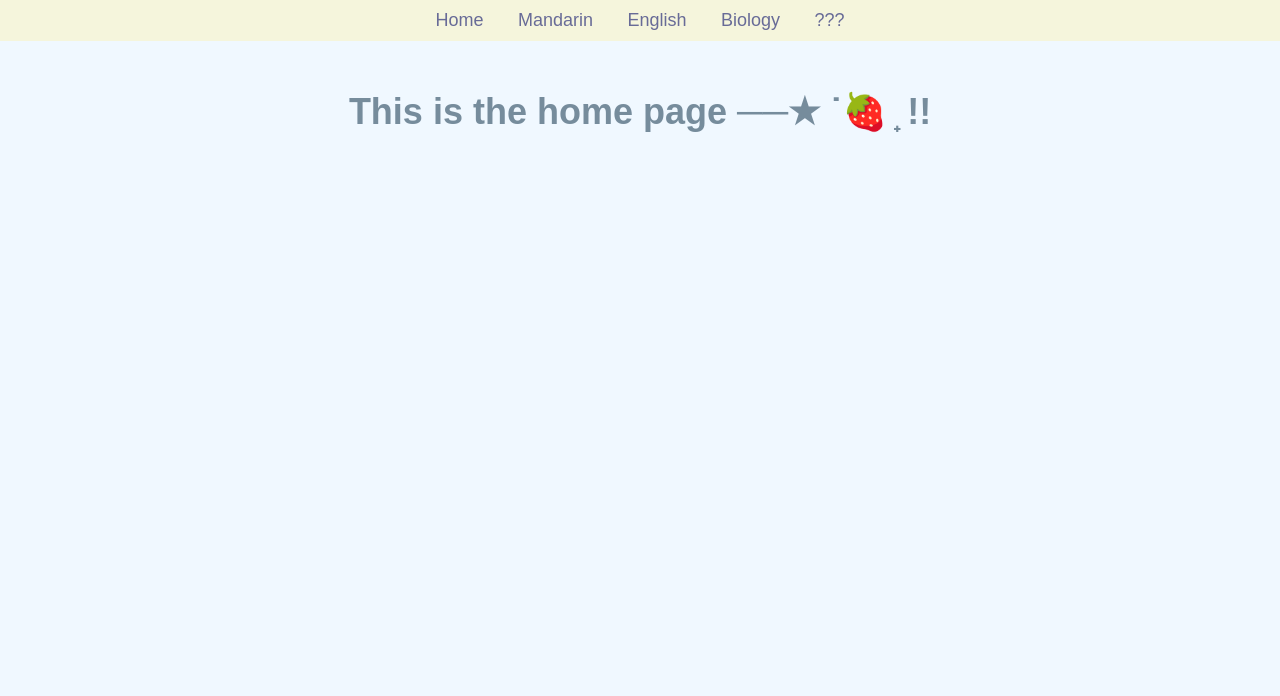
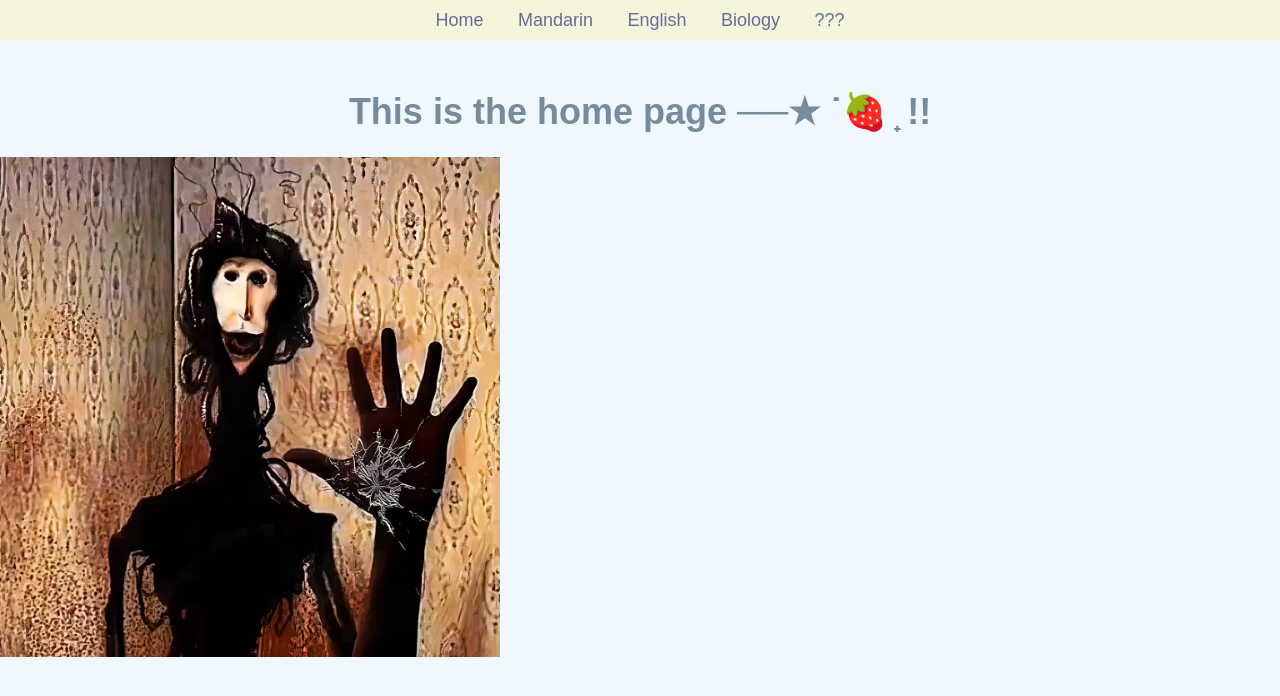
Before and after one commit to rathell/edutrip-8D, a plain HTML site: page index.html in a window 1280 px wide. Drawn offline with Linux system fonts and the light colour scheme.

Commit message:
Update index.html

```diff
--- a/index.html
+++ b/index.html
@@ -48,5 +48,6 @@
     </header>
 
     <h1>This is the home page ──★ ˙🍓 ̟ !!</h1>
+    <img src="Loucust1.jpg" width="500" height="500"></img>
 </body>
 </html>
```
